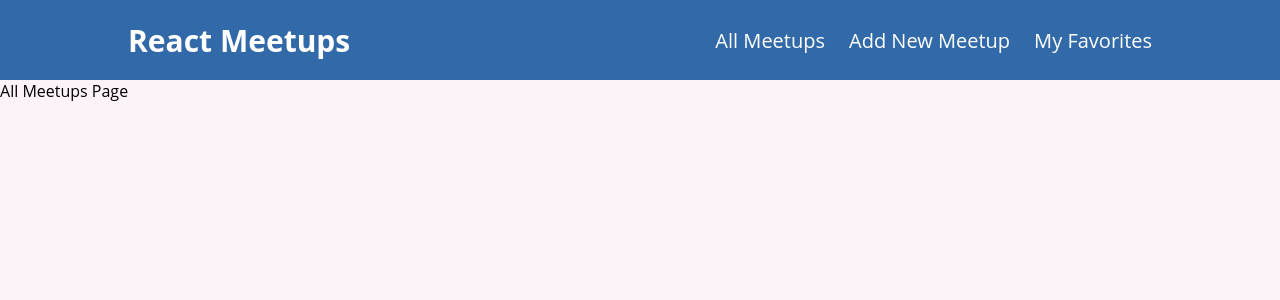
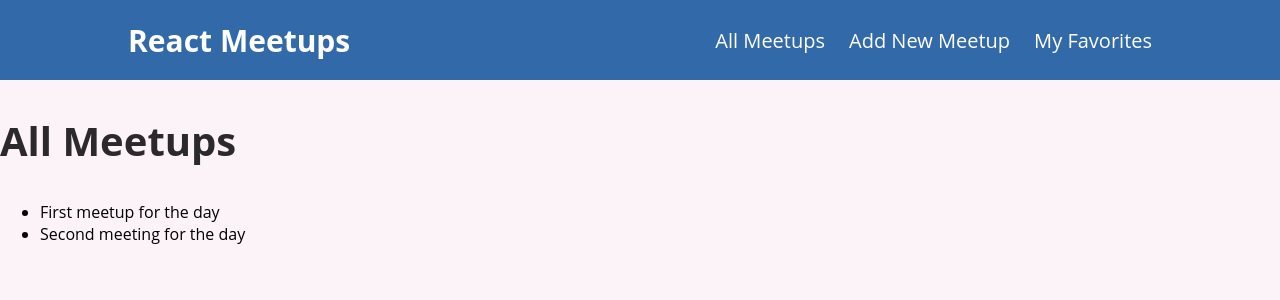
Before and after one commit to anamariarotariu/React-Demo-App, a React (Create React App) app: page / in a window 1280 px wide. Shown: the top 300 px of the page. Built offline with nearby package versions, Linux system fonts and the light colour scheme.

Commit message:
render an array of jsx elements in a page

```diff
--- a/src/pages/AllMeetups.js
+++ b/src/pages/AllMeetups.js
@@ -1,4 +1,33 @@
+const dummyData =
+    [
+        {
+            id: 'meeting1',
+            title: 'First meetup for the day',
+            image: 'https://commons.wikimedia.org/wiki/Category:Palas_Ia%C8%99i#/media/File:Iasi,_Public_Garden_Palas_2.jpg',
+            address: 'Meetupstreet 5, 12345 Meetup City',
+            description: 'This is a first, amazing meetup which you definitely should not miss'
+        },
+        {
+            id: 'meeting2',
+            title: 'Second meeting for the day',
+            image: 'https://commons.wikimedia.org/wiki/Category:Palas_Ia%C8%99i#/media/File:Ias,_Public_Garden_Palas_22.jpg',
+            address: 'Meetupstreet 5, 12345 Meetup City',
+            description: 'Another amazing meeting, too bad this is dummy data and not real one'
+        }
+    ];
 function AllMeetupsPage() {
-    return <div>All Meetups Page</div>
+    return <section>
+        <h1>All Meetups</h1>
+        {/* render a list of jsx elements which is actually an array*/}
+        <ul>
+
+            {
+                dummyData.map((meetup) => {
+                    // this key attribute is added for a warning in a console which says that every child in a list should have an unique key, in our case, its id
+                    return <li key={meetup.id}>{meetup.title}</li>
+                })
+            }
+        </ul>
+    </section>
 }
 export default AllMeetupsPage;
```
